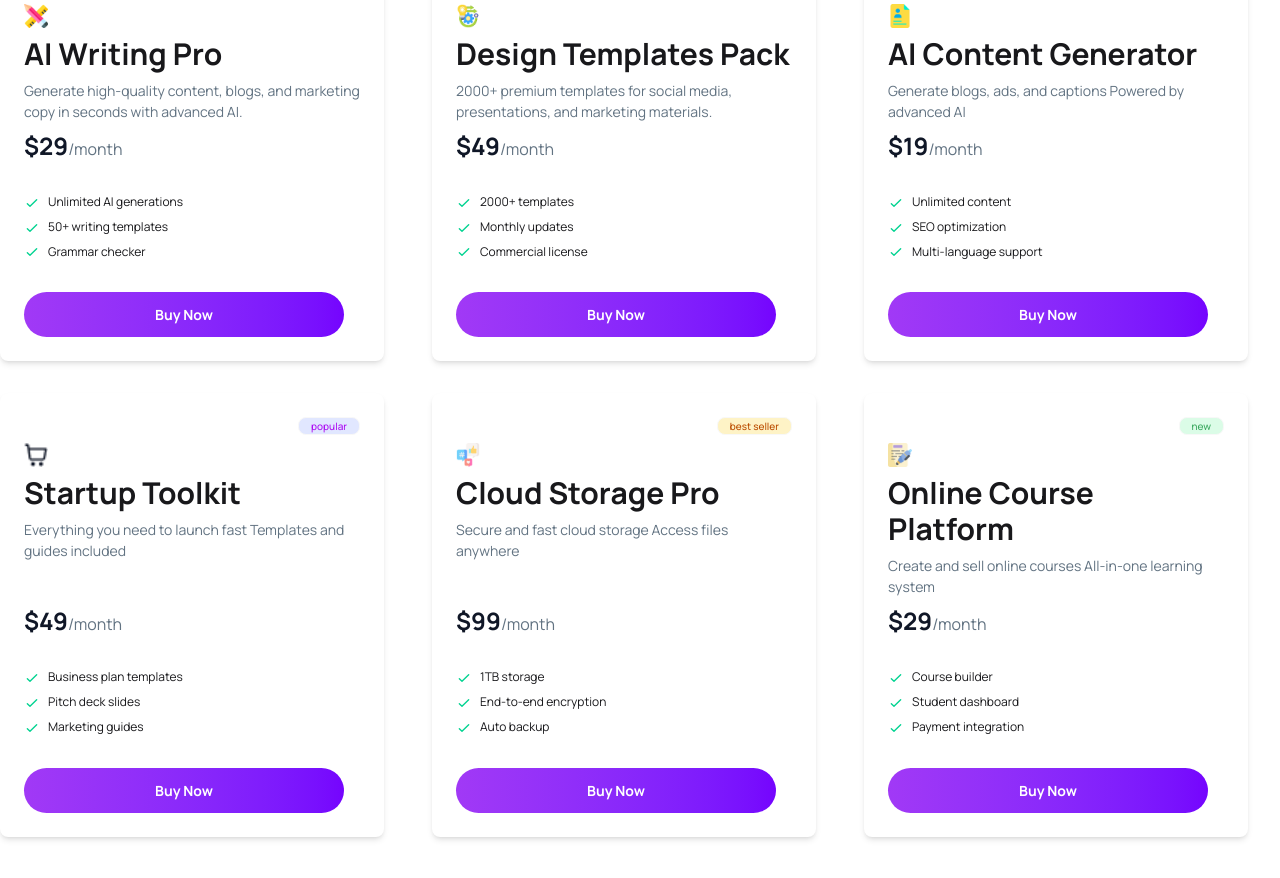
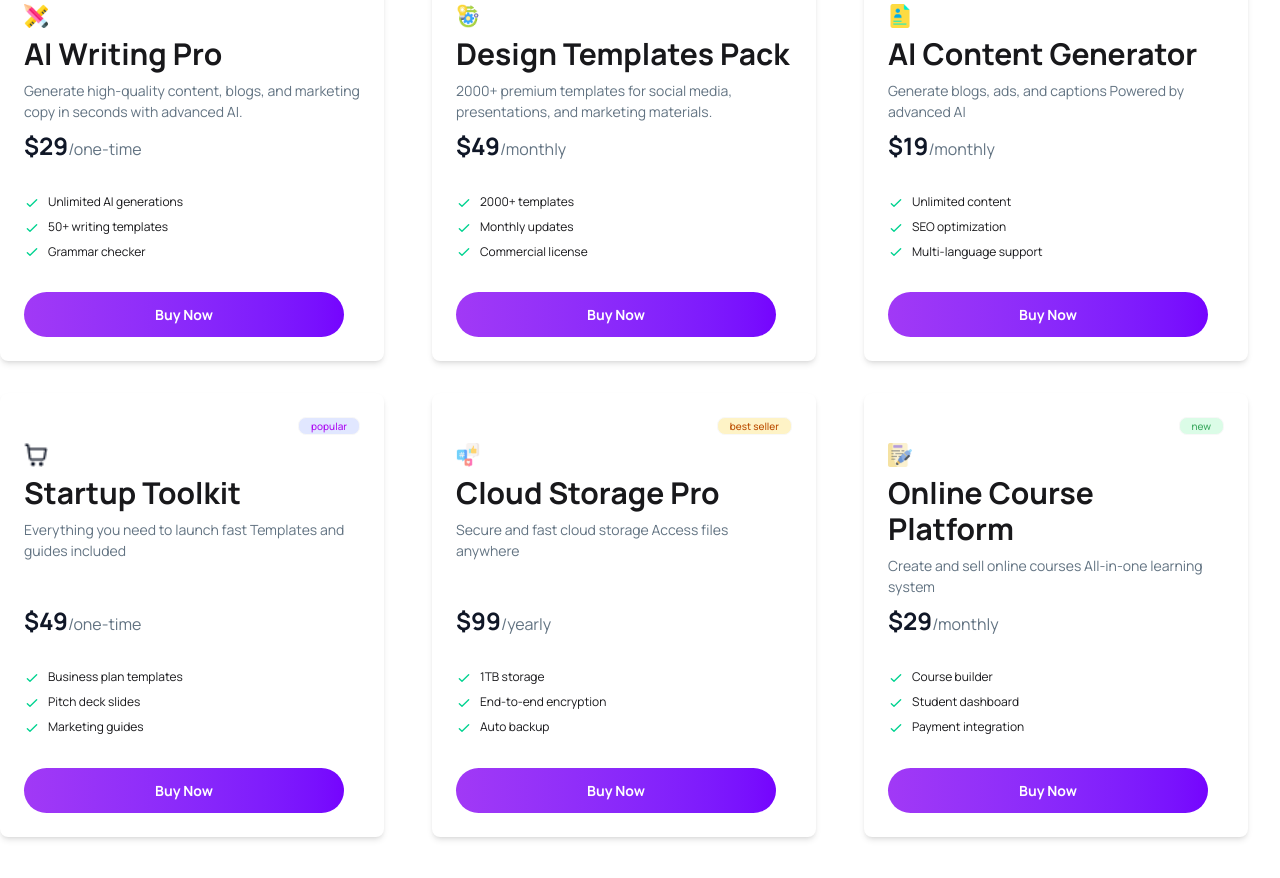
Before and after one commit to KhalidSifullahSIam2004/DigiTools-siam10, a React (Vite) app: page / in a window 1280 px wide. Shown: the part 1500-2378 px from the top of the page. Built offline with nearby package versions, Linux system fonts and the light colour scheme.

Commit message:
all period add

```diff
--- a/src/Components/ProductsSection/SingleProductData/SingleProductData.jsx
+++ b/src/Components/ProductsSection/SingleProductData/SingleProductData.jsx
@@ -2,7 +2,7 @@ import React from 'react'
 import { toast } from 'react-toastify';
 
 const SingleProductData = ({singleProductData, totalCart, setTotalCart, total, setTotal}) => {
-    const {id, name, description, price, tag, features, icon} = singleProductData;
+    const {id, name, description, price, tagType, features, icon, period} = singleProductData;
     const isSelected = totalCart.some(cartItem => cartItem.id === id);
 
     const handleSelected = () => {
@@ -16,7 +16,7 @@ const SingleProductData = ({singleProductData, totalCart, setTotalCart, total, s
 
 
     <div className='flex justify-end'>
-    <span className={`badge badge-xs font-medium px-3 py-2 ${tag === 'best seller' && 'bg-[#fef3c6FF] text-[#bb4d00FF]'} ${tag === 'popular' && 'bg-[#e1e7ffFF] text-[#ad0ef2]'}  ${tag === 'new' && 'bg-[#dbfce7FF] text-[#3ca960]'} `}>{tag}</span>
+    <span className={`badge badge-xs font-medium px-3 py-2 ${tagType === 'best seller' && 'bg-[#fef3c6FF] text-[#bb4d00FF]'} ${tagType === 'popular' && 'bg-[#e1e7ffFF] text-[#ad0ef2]'}  ${tagType === 'new' && 'bg-[#dbfce7FF] text-[#3ca960]'} `}>{tagType}</span>
     </div>
 
     <img src={icon}  className='w-6 h-6'/>
@@ -25,7 +25,7 @@ const SingleProductData = ({singleProductData, totalCart, setTotalCart, total, s
 
       <p className='text-[#627382FF]'>{description}</p>
 
-      <h3 className='text-[#101727FF] text-2xl font-bold'>${price}<span className='text-[#627382FF] text-[16px] font-normal'>/month</span></h3>
+      <h3 className='text-[#101727FF] text-2xl font-bold'>${price}<span className='text-[#627382FF] text-[16px] font-normal'>/{period}</span></h3>
 
     <ul className="mt-6 flex flex-col gap-2 text-xs">
         {
```
